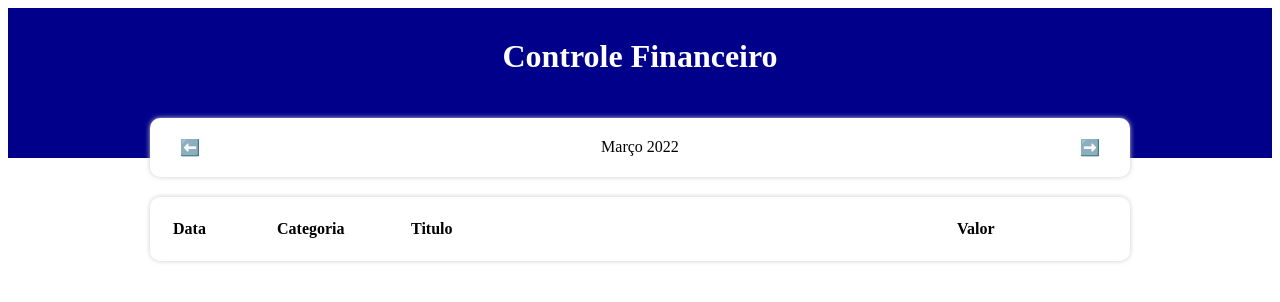
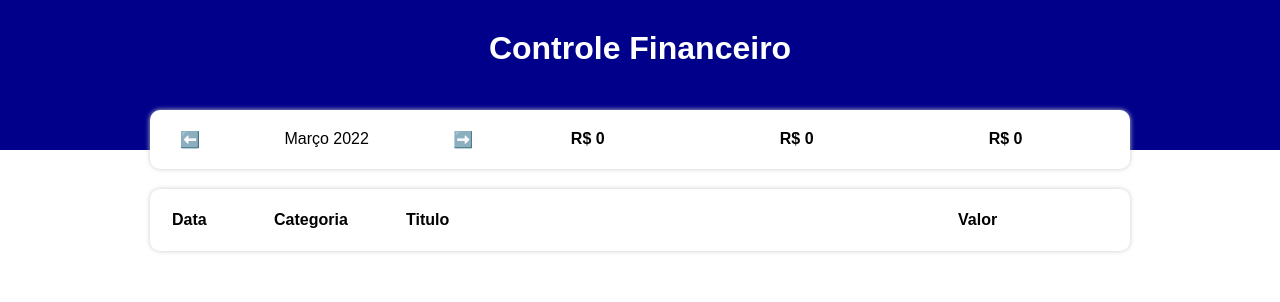
Before and after one commit to LeoScripts/controle-financeiro, a React (Vite) app: page / in a window 1280 px wide. Shown: the top 302 px of the page. Built offline with nearby package versions, Linux system fonts and the light colour scheme.

Commit message:
correçao

```diff
--- a/src/App.tsx
+++ b/src/App.tsx
@@ -1,7 +1,7 @@
 import { useState, useEffect } from "react";
 import * as C from "./App.styles";
 import { Item } from "./types/Item";
-import { Category } from "./styles/Category";
+import { Category } from "./types/Category";
 import { items } from "./data/items";
 import { categories } from "./data/categories";
 import { getCurrentMonth, filterListByMonth } from './helpers/dateFilter'
@@ -15,6 +15,8 @@
   const [list, setList] = useState(items);
   const [filteredList, setFilteredList] = useState<Item[]>([]);
   const [currentMonth, setCurrentMonth] = useState(getCurrentMonth())
+  const [income, setIncome] =  useState(0);
+  const [expense, setExpense] =  useState(0);
 
   useEffect(()=> {
     setFilteredList(filterListByMonth(list, currentMonth));
@@ -37,6 +39,8 @@
         <InfoArea
           currentMonth={currentMonth}
           onMonthChange={handleMonthChange}
+          income={income}
+          expense={expense}
         />
 
         {/* area de incersão de dados */}
--- a/src/components/InfoArea/index.tsx
+++ b/src/components/InfoArea/index.tsx
@@ -1,12 +1,15 @@
 import * as C from './styles';
 import {formatCurrentMonth} from '../../helpers/dateFilter'
+import { ResumeItem } from '../ResumeItem';
 
 type Props = {
     currentMonth: string;
     onMonthChange: (newMont: string) => void;
+    income: number;
+    expense: number;
 }
 
-export const InfoArea = ({currentMonth, onMonthChange}: Props) => {
+export const InfoArea = ({currentMonth, onMonthChange, income, expense}: Props) => {
     const handlePrevMonth = () => {
         let [year, month] = currentMonth.split('-');
                                 // passando ano,         mes           dia   o dia e irelevante
@@ -35,7 +38,9 @@
                 <C.MonthArrow onClick={handleNextMonth}>➡️</C.MonthArrow>
             </C.MonthArea>
             <C.ResumeArea>
-
+                <ResumeItem titulo="Receita" value={income}/>
+                <ResumeItem titulo="Despesas" value={expense}/>
+                <ResumeItem titulo="Balanço" value={income - expense}/>
             </C.ResumeArea>
         </C.Container>
     )
--- a/src/components/InfoArea/styles.ts
+++ b/src/components/InfoArea/styles.ts
@@ -7,13 +7,13 @@
     padding: 20px;
     margin-top: -40px;
     display: flex;
-    aligin-items: center;
+
 `;
 
 export const MonthArea = styled.div`
     flex:1;
     display: flex;
-    aligin-items: center;
+
 `;
 
 export const MonthArrow = styled.div`
@@ -33,6 +33,6 @@
 // esse tera o dobro do espaço do monthArea
 // por essa razao usamos flex 2
 export const ResumeArea = styled.div`
-    flex:2
+    flex:2;
     display: flex;
 `;
--- /dev/null
+++ b/src/components/ResumeItem/index.tsx
@@ -0,0 +1,15 @@
+import * as C from './styles';
+
+type Props = {
+    title: string;
+    value: number;
+}
+
+export const ResumeItem = ({title, value}: Props) => {
+    return(
+        <C.Container>
+            <C.Title>{title}</C.Title>
+            <C.Info>R$ {value}</C.Info>
+        </C.Container>
+    )
+}
--- /dev/null
+++ b/src/components/ResumeItem/styles.ts
@@ -0,0 +1,18 @@
+import styled from "styled-components";
+
+export const Container = styled.div`
+    flex:1;
+`;
+
+export const Title = styled.div`
+    text-align: center;
+    font-weigt: bold;
+    color: #888;
+    margin-button: 5px;
+`;
+
+export const Info = styled.div`
+    text-align: center;
+    font-weight: bold;
+    color: #000;
+`;
--- a/src/data/categories.ts
+++ b/src/data/categories.ts
@@ -1,4 +1,4 @@
-import { Category } from "../styles/Category"
+import { Category } from "../types/Category"
 
 export const categories: Category = {
     foot: {title: 'Alimentação', color:'blue', expense: true},
--- a/src/main.tsx
+++ b/src/main.tsx
@@ -1,5 +1,8 @@
 import React from "react";
 import ReactDOM from "react-dom";
+
+import './styles/global.css'
+
 import App  from "./App";
 
 
--- /dev/null
+++ b/src/styles/global.css
@@ -0,0 +1,6 @@
+* {
+  box-sizing: border-box;
+  margin: 0;
+  padding: 0;
+  font-family: Arial, Helvetica, sans-serif;
+}
```
Also changed, not shown: src/styles/global.styles.ts (deleted, +0 -11 lines), src/types/Category.ts (renamed from src/styles/Category.ts).
